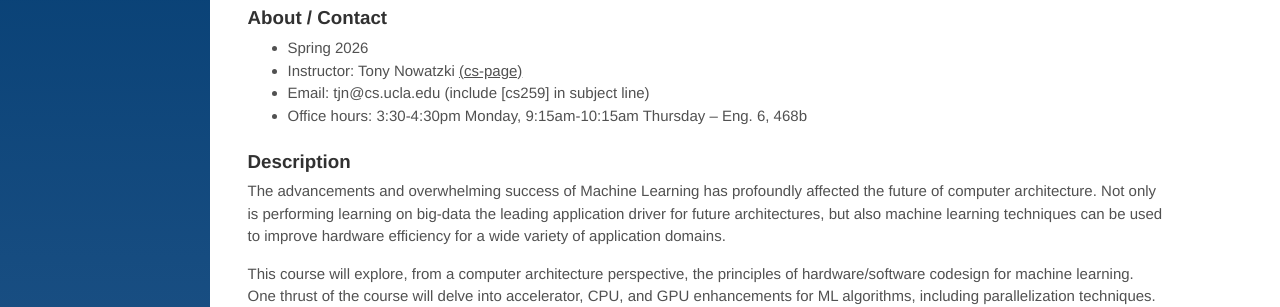
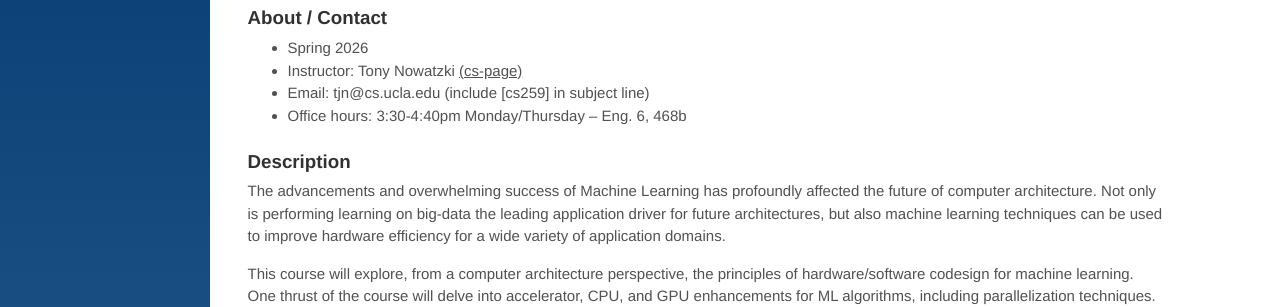
Before and after one commit to PolyArch/cs259, a Jekyll site: the page built from index.md, in a window 1280 px wide. Shown: the part 134-441 px from the top of the page. Built offline with Jekyll 4.4.1, drawn with Linux system fonts in a browser that asks for light colours.

Commit message:
Update office hours to 3:30-4:40pm Monday/Thursday
Co-Authored-By: Claude Opus 4.6 <noreply@anthropic.com>

```diff
--- a/index.md
+++ b/index.md
@@ -10,7 +10,7 @@ title: Overview
 * Spring 2026
 * Instructor: Tony Nowatzki  [(cs-page)](http://web.cs.ucla.edu/~tjn)
 * Email: tjn@cs.ucla.edu (include [cs259] in subject line)
-* Office hours: 3:30-4:30pm Monday, 9:15am-10:15am Thursday -- Eng. 6, 468b
+* Office hours: 3:30-4:40pm Monday/Thursday -- Eng. 6, 468b
 
 ### Description
 
```
